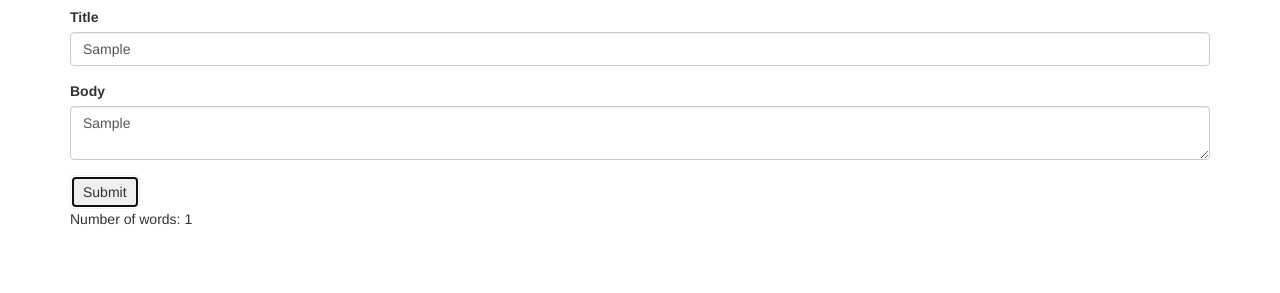
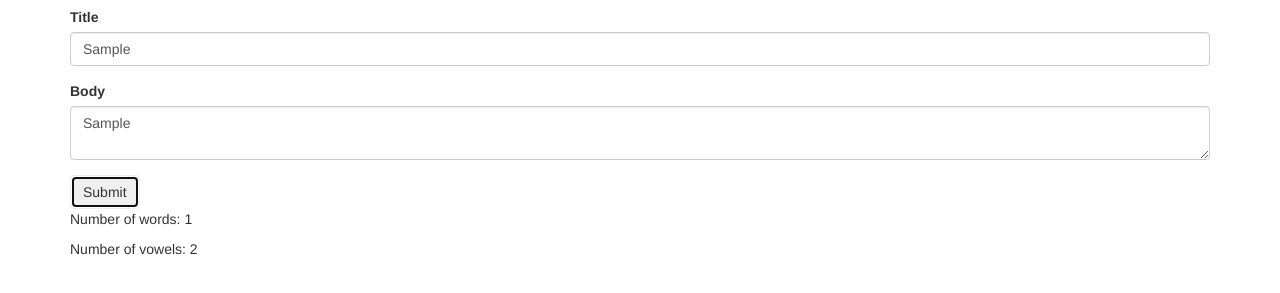
Before and after one commit to jombastic/journal, a website built with webpack: page src/index.html in a window 1280 px wide. Both pictures are taken after typing "Sample", "Sample" into the empty fields and a click on the button "Submit". Shown: the part 63-356 px from the top of the page. Built offline with nearby package versions, Linux system fonts and the light colour scheme.

Commit message:
Add call to function getVowels in main.js and return the number of vowels to paragraph in index.html

```diff
--- a/src/index.html
+++ b/src/index.html
@@ -24,6 +24,7 @@
       </form>
 
       <p>Number of words: <span class="number-of-words"></span></p>
+      <p>Number of vowels: <span class="number-of-vowels"</p>
     </div>
   </body>
 </html>
--- a/src/main.js
+++ b/src/main.js
@@ -1,4 +1,5 @@
 import { Entry } from "./entry.js";
+import { getVowels } from "./vowels-and-consonants.js";
 
 $(function() {
   $("form#journal").submit(function(event) {
@@ -8,7 +9,9 @@
     var body = $("textarea#journal-body").val();
     var journalEntry = new Entry(title, body);
     var numberOfWords = journalEntry.numberOfWords();
+    var numberOfVowels = getVowels(journalEntry.text);
 
     $(".number-of-words").text(numberOfWords);
+    $(".number-of-vowels").text(numberOfVowels);
   });
 });
```
